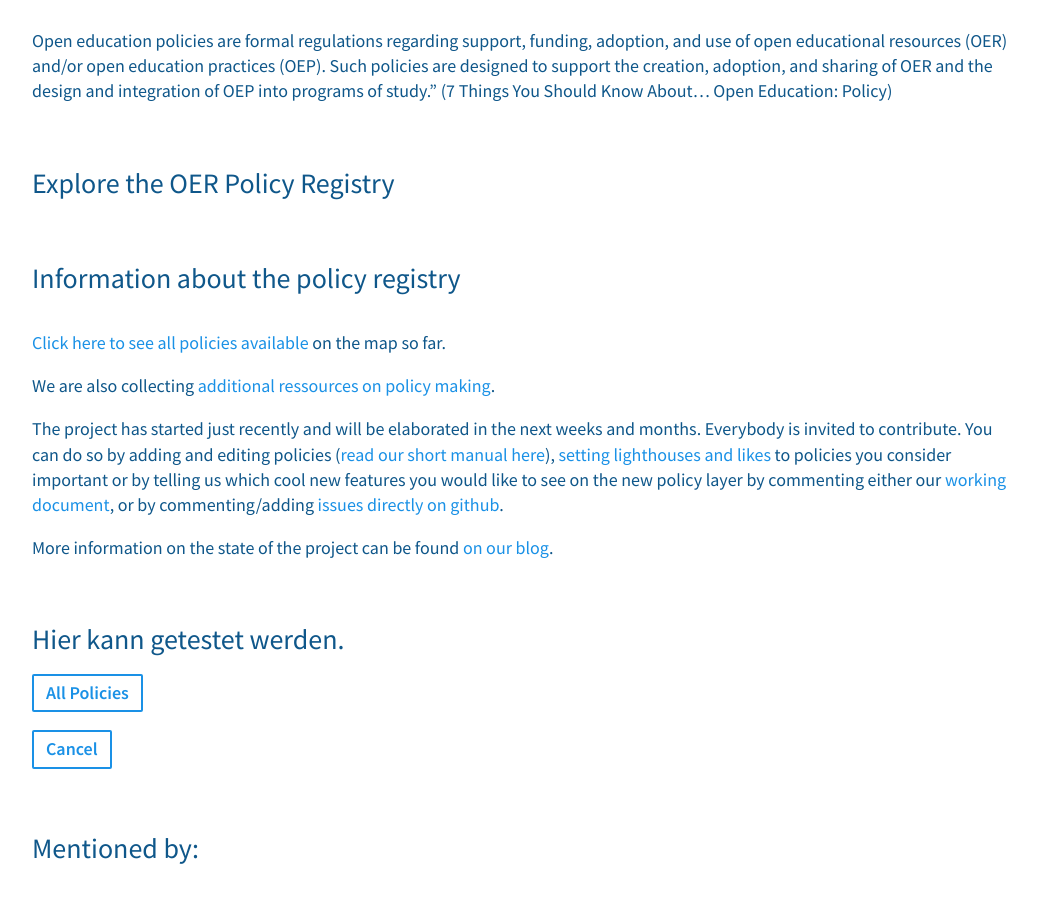
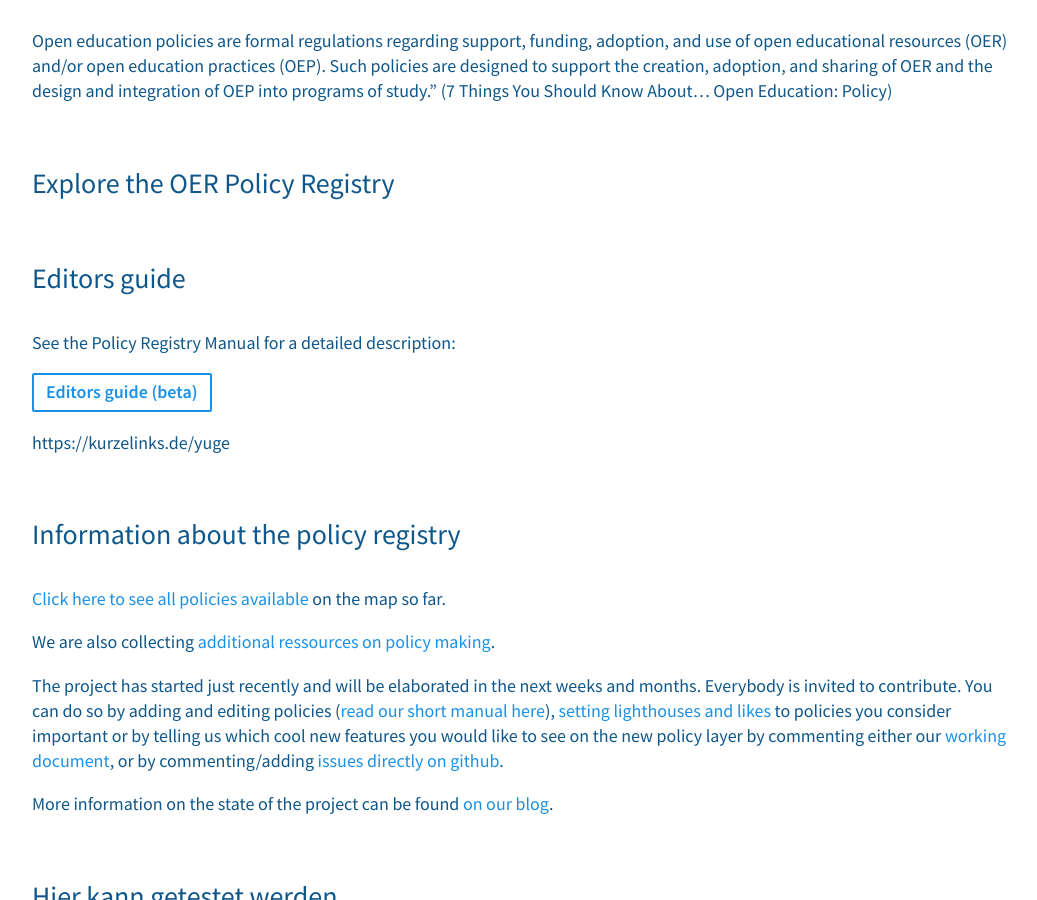
Before and after one commit to hbz/oerworldmap-ui, a Jekyll site: the page built from docs/oerpolicies.md, in a window 1280 px wide and 900 px high, scrolled down 1636 px. Shown: the whole window, without its empty margins (114-1151 px from the left). Built offline with Jekyll 4.4.1, drawn with Linux system fonts in a browser that asks for light colours; nearby versions of some CDN libraries; comment, search, counter and statistics services are not loaded; a style sheet for code colours, icons or effects is not loaded.

Commit message:
Update oerpolicies.md

```diff
--- a/docs/oerpolicies.md
+++ b/docs/oerpolicies.md
@@ -6,7 +6,7 @@
 <img style="width:auto;margin:0 auto;" src="/assets/images/oer_policy_registry_v01.png" title="The OER World Map Policy Registry">
 </div>
 <div style="font-size:12px;background: #f5f5f5;border:1px solid #999;padding:10px;margin-top:20px;">Status: Beta. We moved the OER Policy Registry from Creative Commons to the OER World Map in fall 2018. Gratitude to Creative Commons for creating, maintaining and contributing its OER Policy Registry to the OER World Map!</div>
-<a class="btn" href="/resource/?filter.about.%40type=Policy&size=20" target="_blank">All Policies</a> <a class="btn" href="#latest-policies-added">Latest</a> | <a class="btn" href="/resource/?add=Policy" target="_blank">Add</a> <a class="btn" href="https://kurzelinks.de/yuge" target="_blank">Editors guide</a>
+<a class="btn" href="/resource/?filter.about.%40type=Policy&size=20" target="_blank">All Policies</a> <a class="btn" href="#latest-policies-added">Latest</a> | <a class="btn" href="/resource/?add=Policy" target="_blank">Add</a> <a class="btn" href="#editors-guide">Editors guide</a> <a class="btn" href="#faq">FAQ</a>
 <div style="font-size:12px;">The statistics are interactive, you can click on it to get to the list of filtered policies!</div>
 <iframe
   src="/kibana/app/kibana#/dashboard/3f24aa90-e370-11e8-bc1a-bd36147d8400?embed=true&_g=()"
@@ -36,6 +36,14 @@
 
 ## Explore the OER Policy Registry
 
+## Editors guide
+
+See the Policy Registry Manual for a detailed description:
+
+<a class="btn" href="https://kurzelinks.de/yuge" target="_blank">Editors guide (beta)</a>
+
+https://kurzelinks.de/yuge
+
 ## Information about the policy registry
 
 [Click here to see all policies available](https://oerworldmap.org/resource/?filter.about.%40type=Policy&size=20) on the map so far.
```
